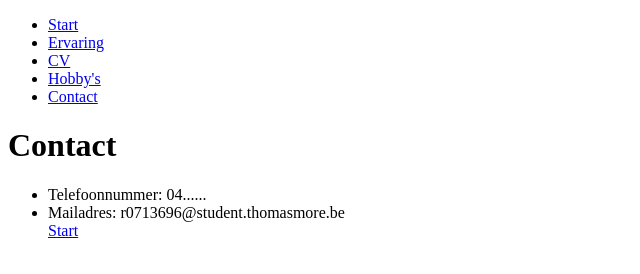
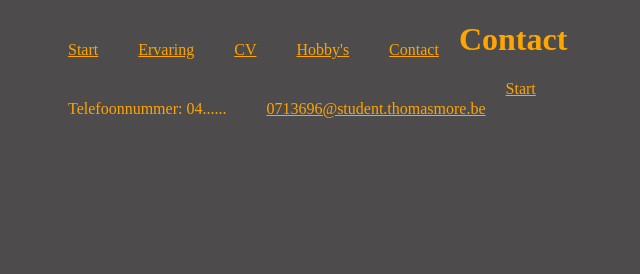
Before and after one commit to driesTM/StatwebProject1, a plain HTML site: page contact.html in a window 1280 px wide. Shown: the whole page, without its empty margins (0-640 px from the left). Drawn offline with Linux system fonts and the light colour scheme.

Commit message:
Eerste CSS

```diff
--- a/contact.html
+++ b/contact.html
@@ -4,11 +4,13 @@
     <meta charset="UTF-8">
     <meta http-equiv="X-UA-Compatible" content="IE=edge">
     <meta name="viewport" content="width=device-width, initial-scale=1.0">
-    <title>Document</title>
+    <title>Contact</title>
+    <link href="css/contact.css" rel="stylesheet" type="text/css" />
 </head>
+
 <body>
     <ul>
-        <li>
+        <li >
             <a href="index.html">Start</a>
         </li>
         <li>
@@ -27,9 +29,10 @@
      </ul>
 
  <h1>Contact</h1>
+
  <ul>
- <li>Telefoonnummer: 04......</li>
- <li>Mailadres: r0713696@student.thomasmore.be</li>
+ <li class="none">Telefoonnummer: 04......</li>
+ <li class="none"><a href="mailto:r0713696@student.thomasmore.be">0713696@student.thomasmore.be</a></li>
 
  <a href="index.html">Start</a>
 
--- /dev/null
+++ b/css/contact.css
@@ -0,0 +1,17 @@
+*{
+    background-color: rgb(77, 75, 75);
+    color: orange;
+ }
+ ul{
+     list-style-type: none;
+
+ }
+
+ li {
+     float: left;
+     display: block;
+     color: orange;
+     text-align: center;
+     padding: 20px 20px;
+     text-decoration: none;
+ }
--- /dev/null
+++ b/css/cv.css
@@ -0,0 +1,17 @@
+*{
+    background-color: rgb(77, 75, 75);
+    color: orange;
+ }
+ ul{
+     list-style-type: none;
+
+ }
+
+ li {
+     float: left;
+     display: block;
+     color: orange;
+     text-align: center;
+     padding: 20px 20px;
+     text-decoration: none;
+ }
--- /dev/null
+++ b/css/ervaring.css
@@ -0,0 +1,17 @@
+*{
+    background-color: rgb(77, 75, 75);
+    color: orange;
+ }
+ ul{
+     list-style-type: none;
+
+ }
+
+ li {
+     float: left;
+     display: block;
+     color: orange;
+     text-align: center;
+     padding: 20px 20px;
+     text-decoration: none;
+ }
--- /dev/null
+++ b/css/hobby.css
@@ -0,0 +1,17 @@
+*{
+    background-color: rgb(77, 75, 75);
+    color: orange;
+ }
+ ul{
+     list-style-type: none;
+
+ }
+
+ li {
+     float: left;
+     display: block;
+     color: orange;
+     text-align: center;
+     padding: 20px 20px;
+     text-decoration: none;
+ }
--- /dev/null
+++ b/css/index.css
@@ -0,0 +1,17 @@
+*{
+   background-color: rgb(77, 75, 75);
+   color: orange;
+}
+ul{
+    list-style-type: none;
+
+}
+
+li {
+    float: left;
+    display: block;
+    color: orange;
+    text-align: center;
+    padding: 20px 20px;
+    text-decoration: none;
+}
```
Also changed, not shown: cv.html (+2 -1 lines), ervaring.html (+2 -1 lines), hobby.html (+4 -3 lines), index.html (+2 -2 lines).
